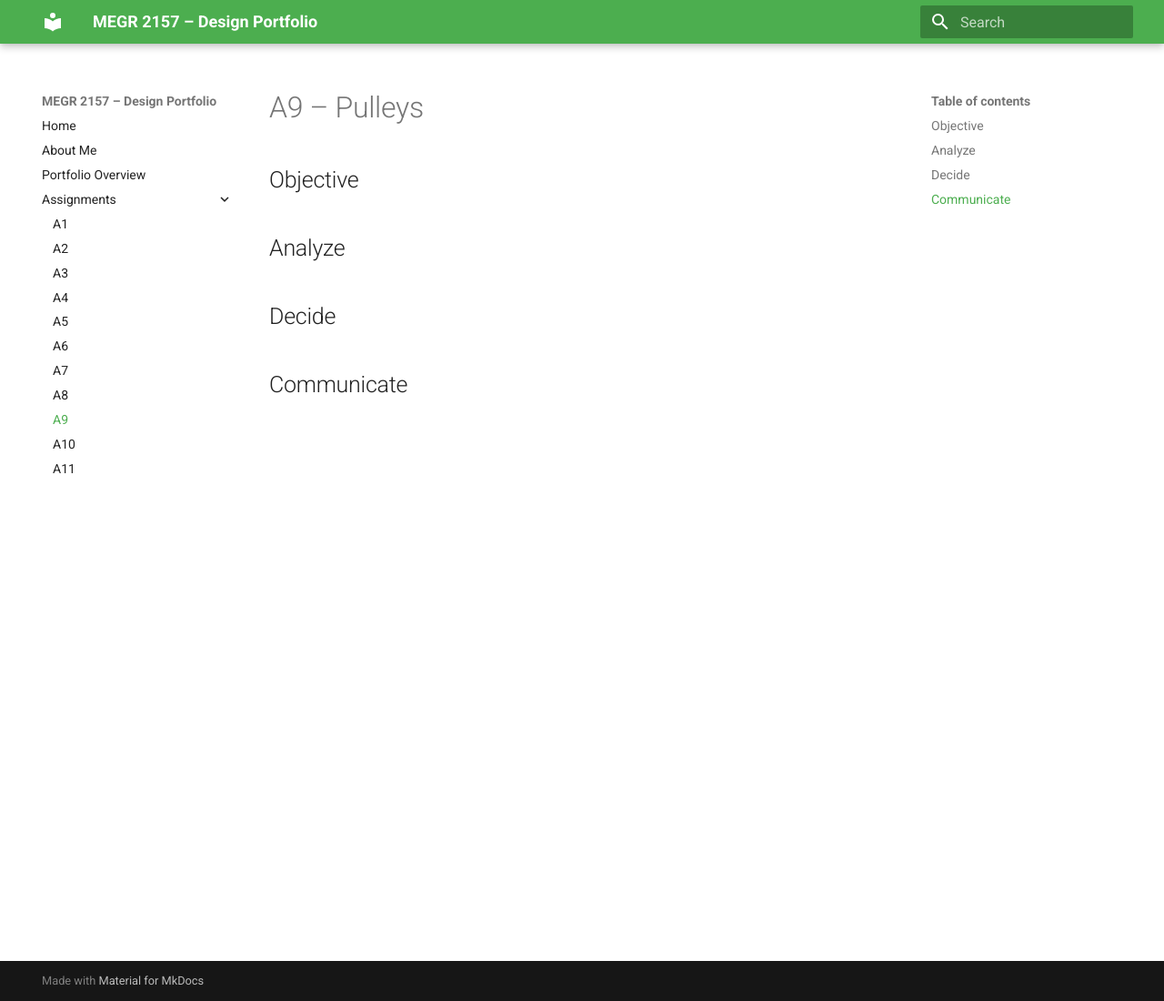
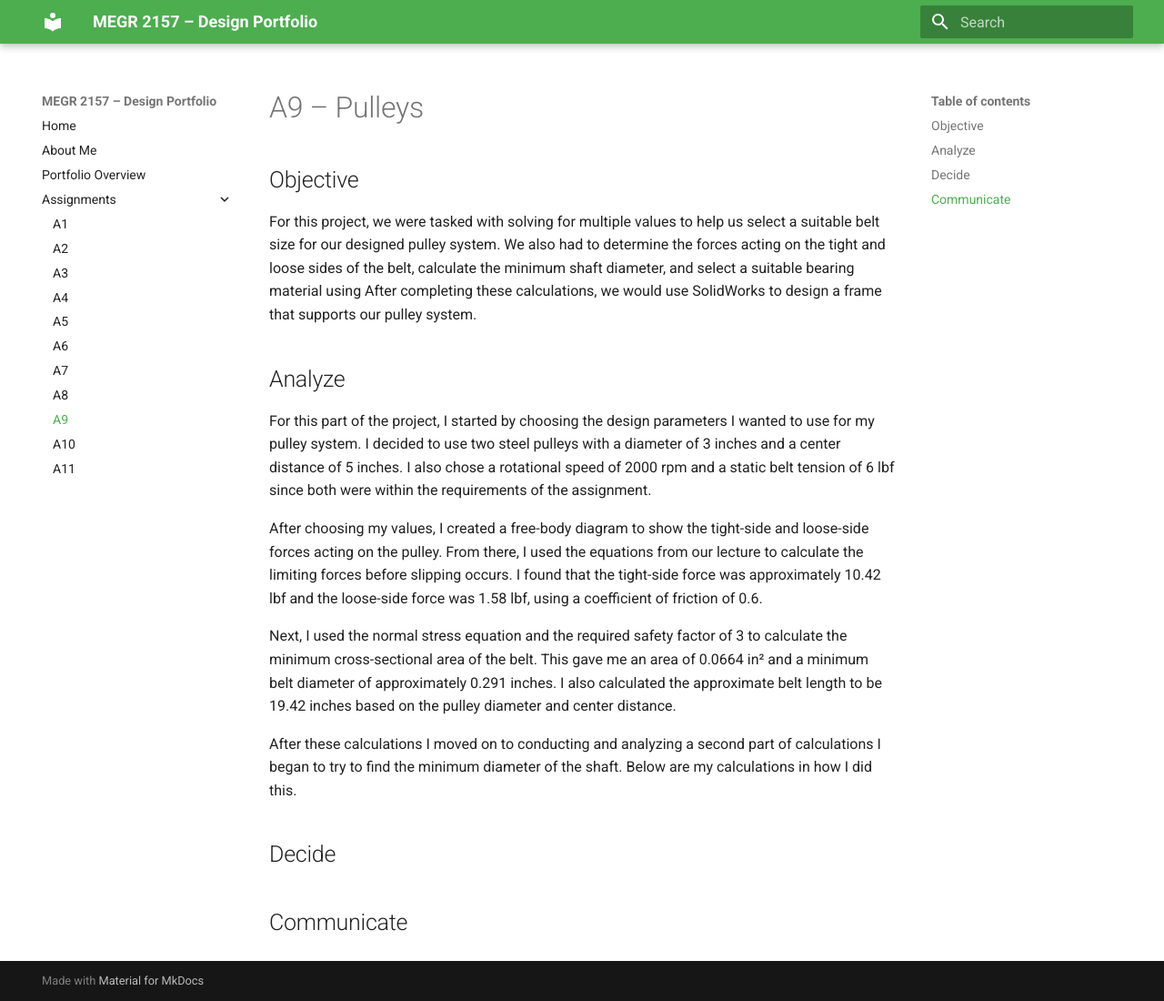
Before and after one commit to alinahsarratt/megr2157-portfolio, an MkDocs documentation site: the page built from docs/assignments/A09/index.md, in a window 1280 px wide and 1100 px high. Shown: the whole window at 91% size. Built offline with MkDocs 1.6.1 and Material for MkDocs 9.7.7, drawn with Linux system fonts in a browser that asks for light colours.

Commit message:
Update index.md

```diff
--- a/docs/assignments/A09/index.md
+++ b/docs/assignments/A09/index.md
@@ -1,12 +1,20 @@
 # A9 – Pulleys
 
 ## Objective
-
+For this project, we were tasked with solving for multiple values to help us select a suitable belt size for our designed pulley system. We also had to determine the forces acting on the tight and loose sides of the belt, calculate the minimum shaft diameter, and select a suitable bearing material using  After completing these calculations, we would use SolidWorks to design a frame that supports our pulley system.
 
 ## Analyze
+For this part of the project, I started by choosing the design parameters I wanted to use for my pulley system. I decided to use two steel pulleys with a diameter of 3 inches and a center distance of 5 inches. I also chose a rotational speed of 2000 rpm and a static belt tension of 6 lbf since both were within the requirements of the assignment.
 
+After choosing my values, I created a free-body diagram to show the tight-side and loose-side forces acting on the pulley. From there, I used the equations from our lecture to calculate the limiting forces before slipping occurs. I found that the tight-side force was approximately 10.42 lbf and the loose-side force was 1.58 lbf, using a coefficient of friction of 0.6.
+
+Next, I used the normal stress equation and the required safety factor of 3 to calculate the minimum cross-sectional area of the belt. This gave me an area of 0.0664 in² and a minimum belt diameter of approximately 0.291 inches. I also calculated the approximate belt length to be 19.42 inches based on the pulley diameter and center distance.
+
+After these calculations I moved on to conducting and analyzing a second part of calculations I began to try to find the minimum diameter of the shaft. Below are my calculations in how I did this.
 
 ## Decide
 
 
+
+
 ## Communicate
```
